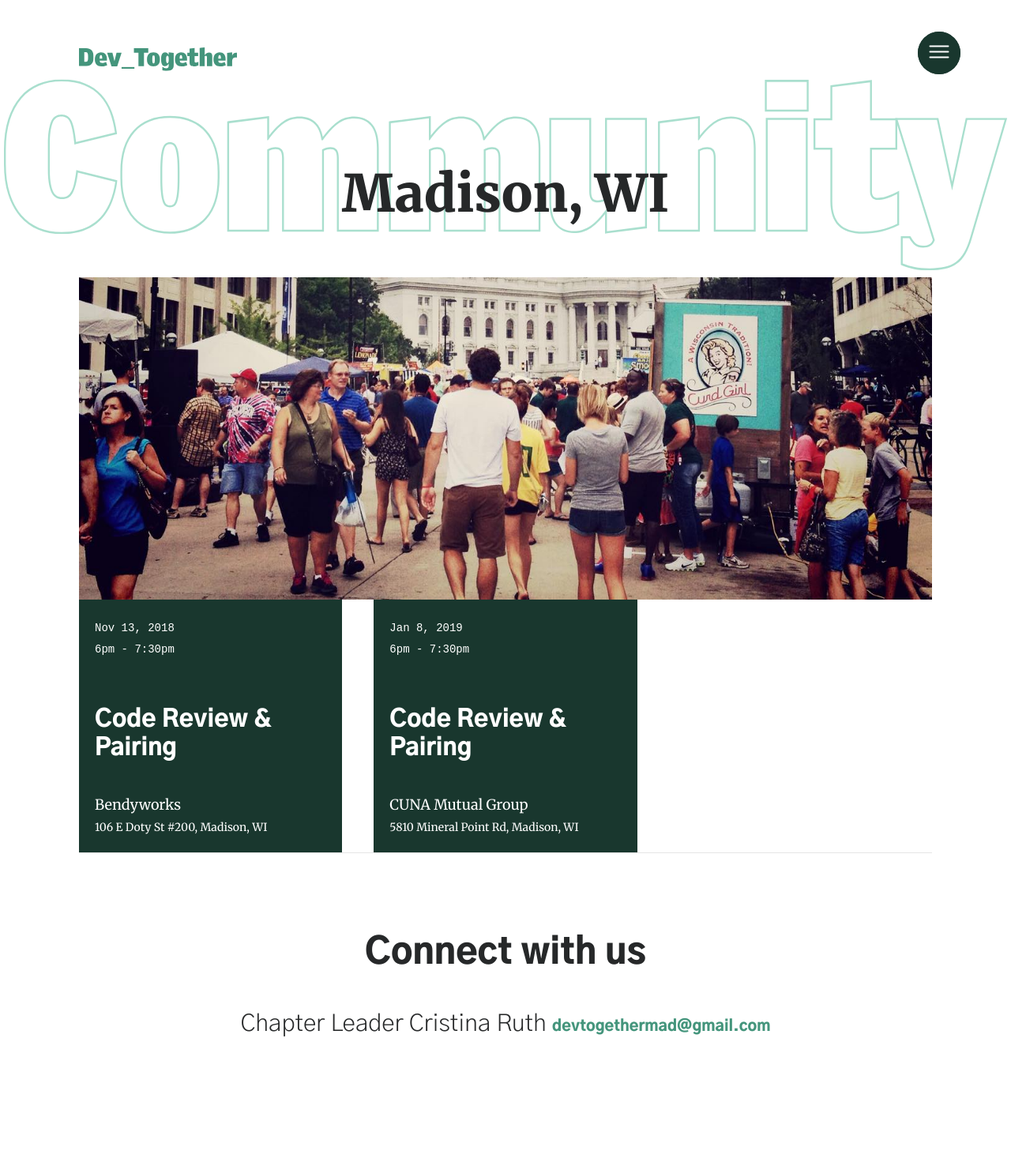
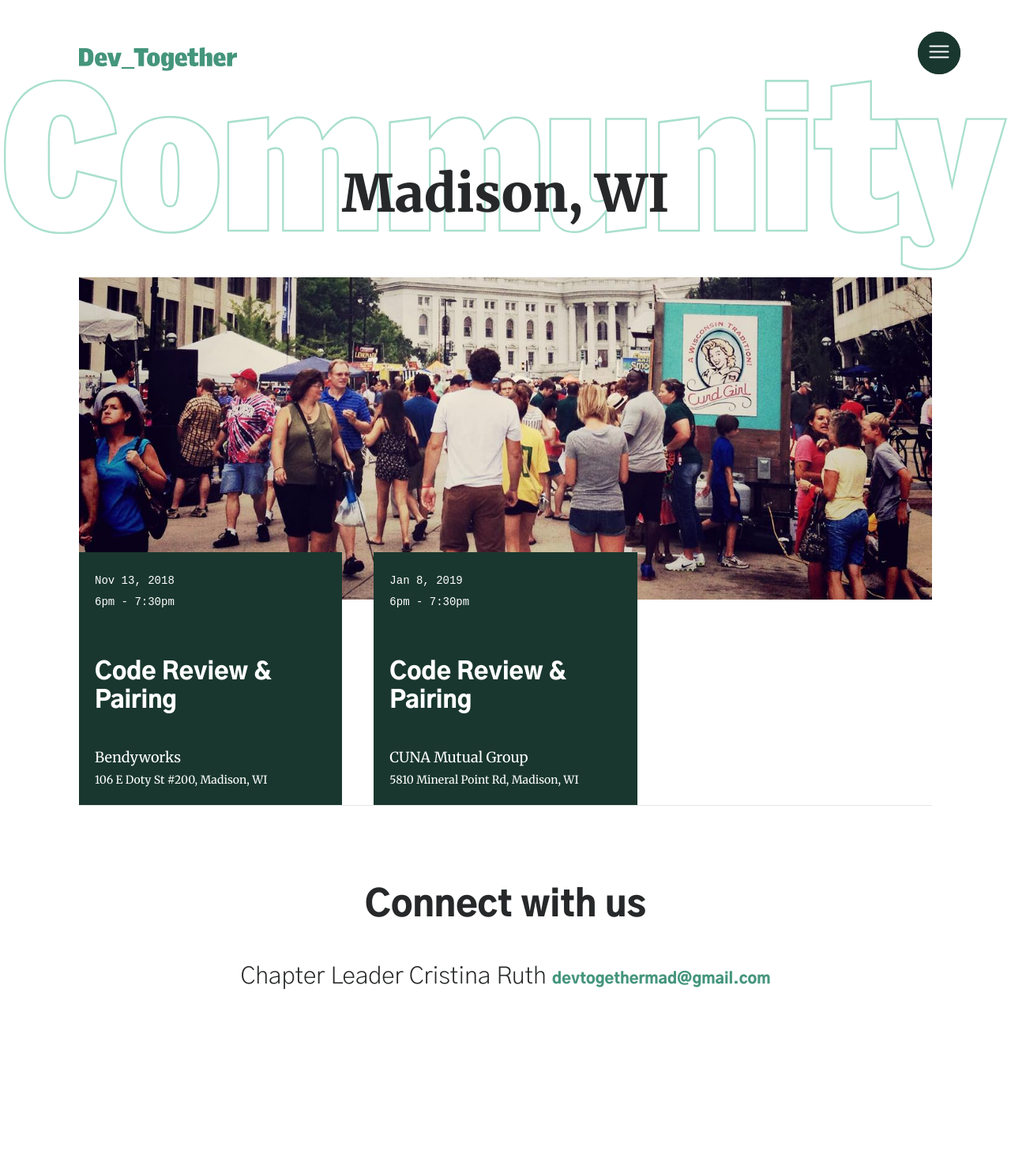
Before and after one commit to mercedesb/dev-together, a Jekyll site: the page built from docs/chapters/madison.html, in a window 1280 px wide. Shown: the whole page at 79% size. Built offline with Jekyll 4.4.1, drawn with Linux system fonts in a browser that asks for light colours; some web fonts are replaced; after the commit the page ends 1416 px from its top, so only the background shows below that.

Commit message:
chapter events rough styling

```diff
--- a/docs/_includes/chapter.html
+++ b/docs/_includes/chapter.html
@@ -2,7 +2,7 @@
   <img class="BackgroundHeading" src="../assets/images/Community.svg" alt="Community text" />
   <h1 class="Section-heading">{{include.chapter.location}}</h1>
   <img src="{{include.chapter.bannerImage}}" alt="People walking around the city" />
-  <div class="Grid">
+  <div class="Grid Grid--overlap Grid--scrollOnMobile">
     {% assign events = site.data.events | where: "chapter", include.chapter.name | sort: "date" | limit: 3 %}
     {% for event in events %}
     {% include event.html event=event %}
--- a/docs/_sass/base/_content.scss
+++ b/docs/_sass/base/_content.scss
@@ -61,6 +61,10 @@ $column-gap: 40px;
     @include media($min-desktop) {
       display: grid;
     }
+  }
+
+  &--overlap {
+    margin-top: -$base-spacing;
   }
 
 }
```
